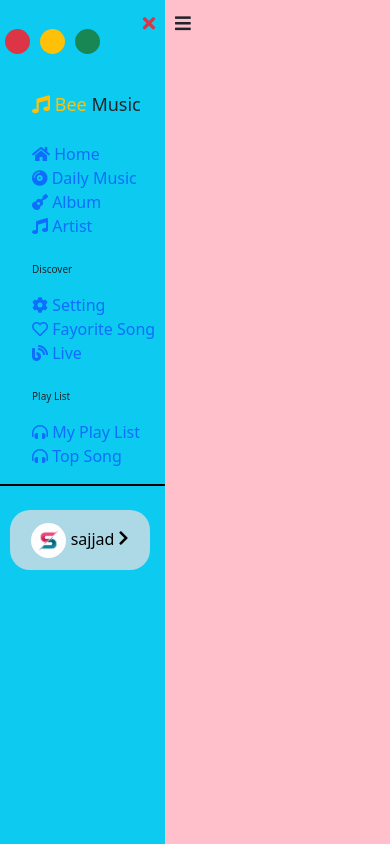
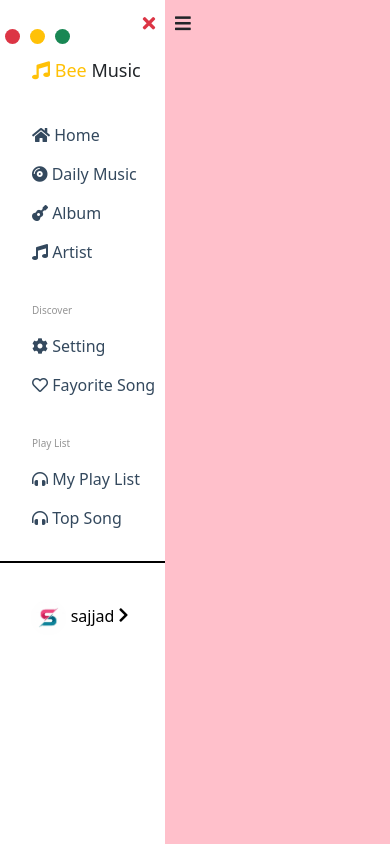
Before and after one commit to sajjadmirave/BeeMusic, a website: page index.html in a window 390 px wide. Both pictures are taken after a click on the element 17 px from the left and 23 px from the top of the page. Shown: the top 844 px of the page. Drawn offline with nearby package versions, Linux system fonts and the light colour scheme; files whose address does not match are found by name.

Commit message:
customize the aside navbar

```diff
--- a/index.html
+++ b/index.html
@@ -36,7 +36,7 @@
     </div>
 
     <!--  aside menu -->
-    <div class="aside-menu bg-info" id="aside-menu">
+    <div class="aside-menu" id="aside-menu">
       <!-- data because for on mobile size and opend -->
       <div class="aside-menu-data" id="aside-menu-data">
         <br />
@@ -45,7 +45,7 @@
           <div class="circle2 bg-warning circle"></div>
           <div class="circle3 bg-success circle"></div>
         </div>
-        <br />
+
         <!-- ********* -->
 
         <!-- create the logo and navbar-menu-->
@@ -61,7 +61,7 @@
             </li>
             <!-- ** logo end -->
             <br />
-            <li>
+            <li id="Home" >
               <a href=""><i class="fas fa-home"></i> Home</a>
             </li>
             <li>
@@ -80,9 +80,6 @@
             </li>
             <li>
               <a href=""><i class="far fa-heart"></i> Fayorite Song</a>
-            </li>
-            <li>
-              <a href=""><i class="fas fa-blog"></i> Live</a>
             </li>
             <br />
             <p style="font-size: 10px">Play List</p>
--- a/js/script.js
+++ b/js/script.js
@@ -3,12 +3,14 @@ function openFunction() {
 
   document.getElementById("aside-menu").style.width = "165px";
   document.getElementById("openFunction").style.left = "175px";
-  // document.getElementById("aside-menu-data").style.display = "block"
-  if ((document.getElementById("aside-menu").style.width = "165px")) {
-    document.getElementById("aside-menu-data").style.transition = "all 2s";
-    document.getElementById("aside-menu-data").style.display = "block";
-  }
+   document.getElementById("aside-menu-data").style.display = "block"
 }
+
+//   if ((document.getElementById("aside-menu").style.width = "165px")) {
+//     document.getElementById("aside-menu-data").style.transition = "all 2s";
+//     document.getElementById("aside-menu-data").style.display = "block";
+//   }
+// }
 
 function closeFunction() {
   document.getElementById("aside-menu").style.width = "0px";
--- a/sass/_functions.scss
+++ b/sass/_functions.scss
@@ -1,6 +1,6 @@
 @mixin circle-setting {
-  width: 25px;
-  height: 25px;
+  width: 15px;
+  height: 15px;
   border-radius: 50%;
 }
 
--- a/sass/aside-menu.scss
+++ b/sass/aside-menu.scss
@@ -47,6 +47,8 @@
     width: 0px; //165px when open
     height: 100vh;
     transition: all 0.6s; // when open has animation
+    background: #FFFFFF;
+    color: #959595;
   }
 
   .body-area {
@@ -93,7 +95,7 @@
 // create nav
 .navbar {
     display: flex;
-    justify-content: center;
+    justify-content: flex-start;
     align-items: flex-start;
     flex-flow: column;
 
@@ -102,10 +104,15 @@
   ul {
     li {
       list-style-type: none;
+    //   padding-bottom: 15px;
+    margin-bottom: 15px;
     }
 
     a {
       text-decoration: none;
+      color: #34495e;
+      font-style: bold;
+
     }
   }
 }
@@ -117,7 +124,7 @@
     align-items: center;
     width: 140px;
     height: 60px;
-    background: lightblue;
+    background: #FFFFFF;
     border-radius: 20px;
     margin-left: 10px;
     a{
@@ -132,3 +139,14 @@
         transition: all 2s;
     }
 }
+
+// #Home{
+
+//     width: 100px;
+//     height: 40px;
+//     border-radius: 20px;
+//     display: flex;
+//     align-items: center;
+//     justify-content: flex-start;
+
+// }
```
Also changed, not shown: css/aside-menu.css.
